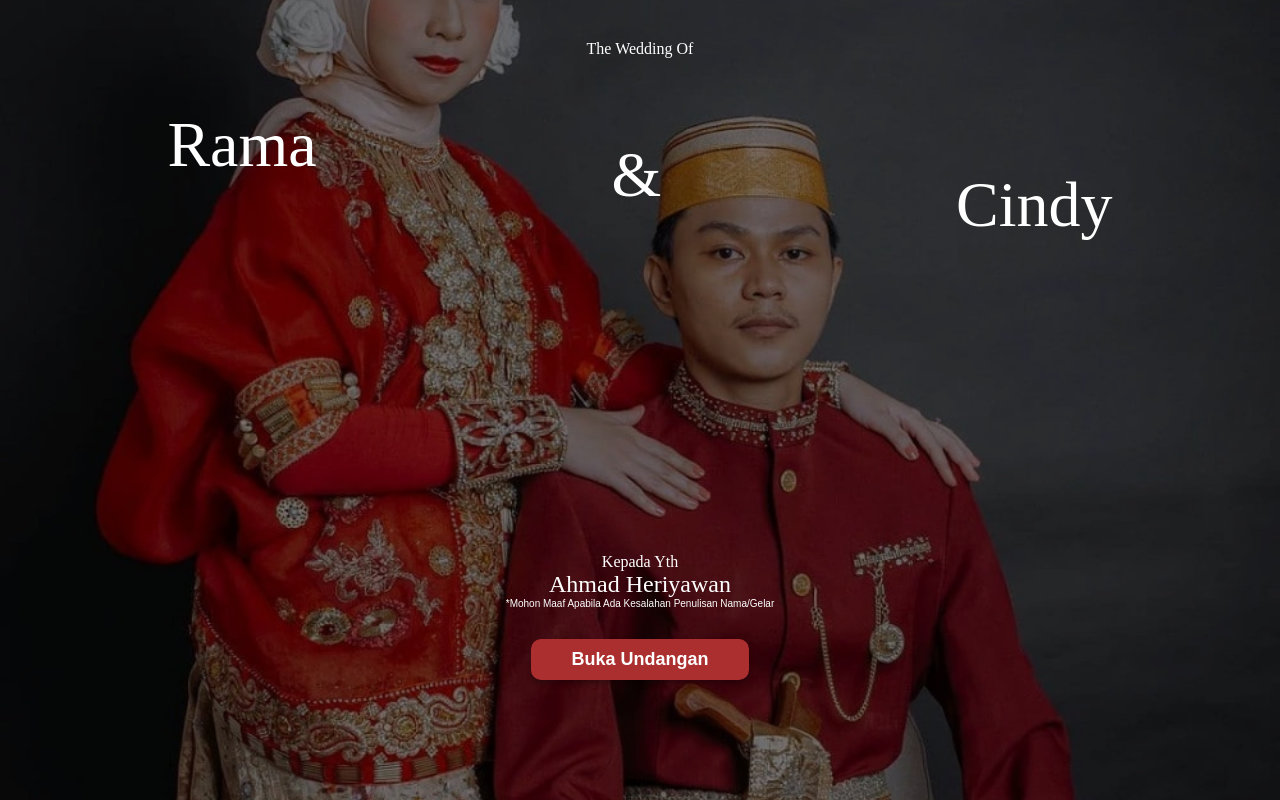
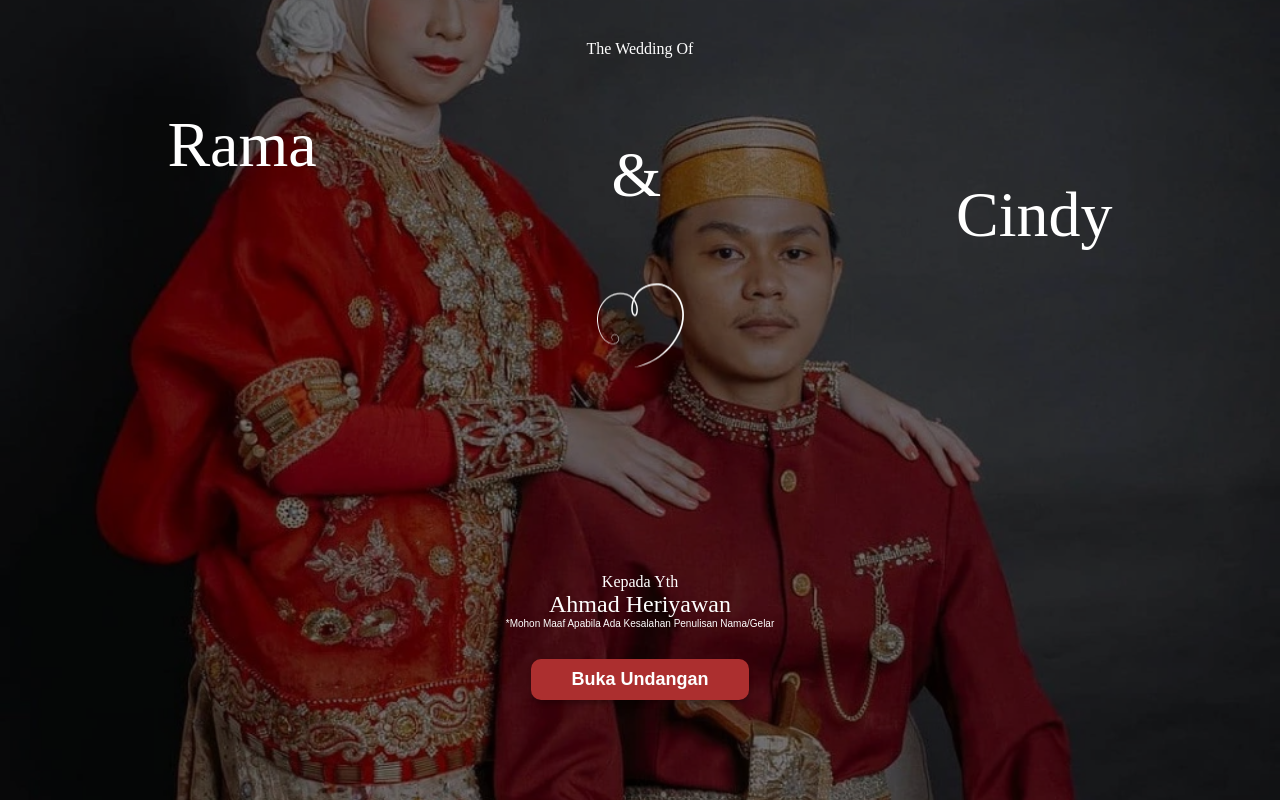
Before and after one commit to ramaiswara98/rama-cindy, a React (Create React App) app: page / in a window 1280 px wide. Built offline with nearby package versions, Linux system fonts and the light colour scheme; a web font is replaced by a local one.

Commit message:
Finish Cover Undangan

```diff
--- a/src/pages/RamaCindy.css
+++ b/src/pages/RamaCindy.css
@@ -35,7 +35,40 @@
   margin-top: 30px;
 }
 .nama-mempelai-2{
-  margin-top: 60px;
+  margin-top: 70px;
+}
+
+.love-icon-container{
+  width: 100%;
+  display: flex;
+  justify-content: center;
+}
+
+.love-icon{
+  width: 87px;
+  animation: anime 1s infinite ease-in-out alternate;
+  animation-delay: 4s;
+}
+
+@keyframes anime{
+  100%{
+    transform: translateY(40px);
+  }
+}
+
+.love-icon{
+  transition-property: all;
+  transition-duration: 2s;
+  transition-timing-function: ease;
+  transition-delay: 1.5s;
+  opacity: 0;
+  width: 600px;
+}
+
+.love-icon.active{
+  opacity: 1;
+  width: 87px;
+
 }
 
 
@@ -67,7 +100,7 @@
 
 .nama-mempelai-1{
   transition-property: all;
-  transition-duration: 1s;
+  transition-duration: 2s;
   transition-timing-function: ease;
   transition-delay: 0s;
   transform: translateX(-150px);
@@ -81,7 +114,7 @@
 
 .nama-mempelai-2{
   transition-property: all;
-  transition-duration: 1s;
+  transition-duration: 2s;
   transition-timing-function: ease;
   transition-delay: 0s;
   transform: translateX(150px);
@@ -112,6 +145,7 @@
   width: 100%;
 }
 
+
 .mohon-maaf-text{
   font-family: "Arial";
   color: #FFFFFF;
@@ -124,12 +158,27 @@
 .bottom-container{
   bottom: 0;
   position: absolute;
-  margin-bottom: 120px;
+  margin-bottom: 100px;
   flex-direction: column;
   justify-content: center;
   align-items: center;
   display: flex;
   width: 100%;
+
+}
+
+.bottom-container{
+  transition-property: all;
+  transition-duration: 2s;
+  transition-timing-function: ease;
+  transition-delay: 0s;
+  transform: translateY(150px);
+  opacity: 0;
+}
+
+.bottom-container.active{
+  opacity: 1;
+  transform: translateY(0px);
 }
 
 .button-buka-undangan{
--- a/src/pages/RamaCindy.js
+++ b/src/pages/RamaCindy.js
@@ -1,13 +1,32 @@
 import React, { useEffect, useState } from "react";
+import Love from '../assets/love.svg'
 
 import "./RamaCindy.css";
 
 function RamaCindy() {
   const [transition, setTransition] = useState('');
+  const [namaTamu, setNamaTamu] = useState('')
 
   useEffect(()=> {
-    setTransition('active')
+    // setTransition('active');
+    const timeout = setTimeout(() => {
+      setTransition('active');
+    }, 100);
+    animatedName("Ahmad Heriyawan")
   },[])
+
+  const animatedName = (nama)=>{
+    const string = nama;
+    const arrayFromString = string.split('');
+    let namas = '';
+    for(let i =0 ;i<arrayFromString.length;i++){
+      const timeout2 = setTimeout(()=>{
+        namas=namas+arrayFromString[i];
+        setNamaTamu(namas)
+      },1000)
+    }
+    console.log(arrayFromString)
+  }
   return (
     <div className="cover-undangan">
       <div className="overlay">
@@ -25,7 +44,10 @@ function RamaCindy() {
             <p className="nama-mempelai-text">Cindy</p>
           </div>
         </div>
-        <div className="bottom-container">
+        <div className="love-icon-container">
+          <img src={Love} className={"love-icon "+transition}/>
+        </div>
+        <div className={"bottom-container "+transition}>
           <div className="kepada-yth-container">
             <p className={"kepada-yth-text "+transition}>Kepada Yth</p>
           </div>
```
Also changed, not shown: src/assets/love.svg (added).
